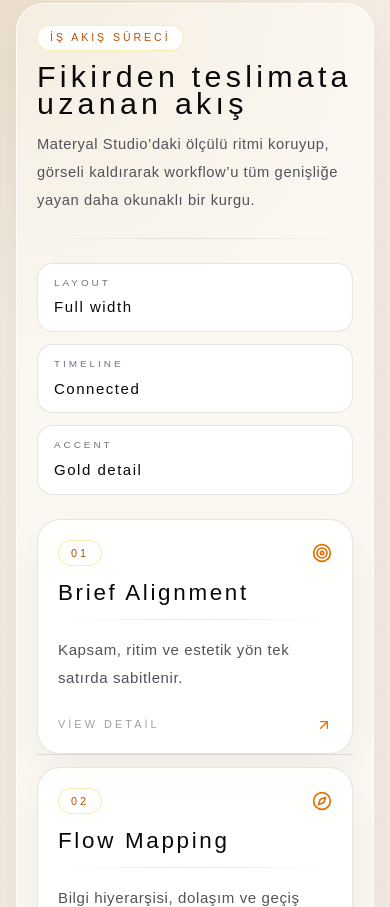
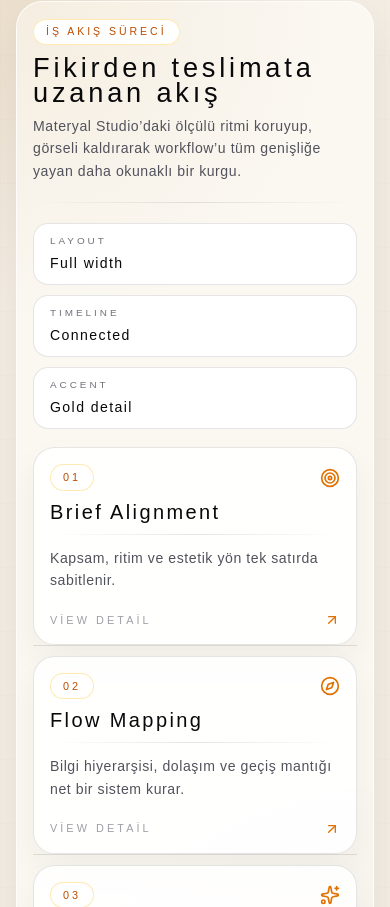
Before and after one commit to deqoin-website/Deqoin-new, a Next.js app: page / in a window 390 px wide. Shown: the part 917-1824 px from the top of the page. Built offline with nearby package versions, Linux system fonts and the light colour scheme; no server answers; the database is empty; a web font is replaced by a local one.

Commit message:
reduce workflow section height

```diff
--- a/components/WorkflowSection.tsx
+++ b/components/WorkflowSection.tsx
@@ -46,8 +46,8 @@ function WorkflowStepCard({ step }: { step: WorkflowStep }) {
   return (
     <HoverCard>
       <HoverCardTrigger asChild>
-        <Card className="group h-full !overflow-hidden !rounded-[1.45rem] !border-black/10 !bg-white/88 !shadow-[0_18px_40px_rgba(34,24,14,0.05)] !backdrop-blur-none transition-all duration-500 ease-out hover:-translate-y-1 hover:!border-amber-400/35 hover:!shadow-[0_22px_52px_rgba(34,24,14,0.08)]">
-          <CardHeader className="flex h-full flex-col gap-4 p-5 md:p-6">
+        <Card className="group h-full !overflow-hidden !rounded-[1.35rem] !border-black/10 !bg-white/88 !shadow-[0_16px_34px_rgba(34,24,14,0.05)] !backdrop-blur-none transition-all duration-500 ease-out hover:-translate-y-1 hover:!border-amber-400/35 hover:!shadow-[0_20px_44px_rgba(34,24,14,0.08)]">
+          <CardHeader className="flex h-full flex-col gap-3 p-4 md:p-5">
             <div className="flex items-center justify-between gap-4">
               <Badge
                 variant="outline"
@@ -58,13 +58,13 @@ function WorkflowStepCard({ step }: { step: WorkflowStep }) {
               <Icon className="h-5 w-5 text-amber-600 transition-transform duration-500 group-hover:-translate-y-0.5 group-hover:translate-x-0.5 group-hover:text-amber-500" />
             </div>
 
-            <CardTitle className="font-[family-name:var(--font-smooch)] text-[1.4rem] font-light leading-[0.95] tracking-[0.12em] text-zinc-950 md:text-[1.55rem]">
+            <CardTitle className="font-[family-name:var(--font-smooch)] text-[1.25rem] font-light leading-[0.95] tracking-[0.12em] text-zinc-950 md:text-[1.4rem]">
               {step.title}
             </CardTitle>
 
             <Separator className="bg-gradient-to-r from-transparent via-black/10 to-transparent" />
 
-            <CardDescription className="max-w-[22rem] font-[family-name:var(--font-smooch)] text-[0.94rem] font-light leading-7 tracking-[0.04em] text-zinc-600">
+            <CardDescription className="max-w-[22rem] font-[family-name:var(--font-smooch)] text-[0.88rem] font-light leading-[1.6] tracking-[0.04em] text-zinc-600">
               {step.description}
             </CardDescription>
 
@@ -79,7 +79,7 @@ function WorkflowStepCard({ step }: { step: WorkflowStep }) {
       </HoverCardTrigger>
 
       <HoverCardContent className="border-amber-400/20 bg-zinc-950/98 text-zinc-200">
-        <p className="font-[family-name:var(--font-smooch)] text-[0.88rem] font-light leading-6 tracking-[0.04em]">
+        <p className="font-[family-name:var(--font-smooch)] text-[0.84rem] font-light leading-6 tracking-[0.04em]">
           {step.note}
         </p>
       </HoverCardContent>
@@ -105,10 +105,10 @@ export default function WorkflowSection({
         <div className="absolute inset-0 bg-[linear-gradient(to_right,rgba(17,17,17,0.03)_1px,transparent_1px),linear-gradient(to_bottom,rgba(17,17,17,0.03)_1px,transparent_1px)] bg-[size:4rem_4rem] opacity-35" />
       </div>
 
-      <div className="relative mx-auto flex h-full w-full max-w-[90rem] flex-col px-4 py-3 md:px-7 md:py-5 lg:px-9 lg:py-8">
-        <Card className="relative flex h-full flex-col overflow-hidden !rounded-[1.75rem] !border-white/70 !bg-[#fbf8f2] !shadow-[0_18px_52px_rgba(34,24,14,0.07)]">
+      <div className="relative mx-auto flex h-full w-full max-w-[90rem] flex-col px-4 py-2.5 md:px-7 md:py-4 lg:px-9 lg:py-6">
+        <Card className="relative flex h-full flex-col overflow-hidden !rounded-[1.65rem] !border-white/70 !bg-[#fbf8f2] !shadow-[0_16px_44px_rgba(34,24,14,0.07)]">
           <div className="absolute inset-0 bg-[radial-gradient(circle_at_top_left,rgba(198,159,95,0.12),transparent_28%),radial-gradient(circle_at_bottom_right,rgba(17,17,17,0.04),transparent_30%)]" />
-          <CardHeader className="relative flex-none p-5 pb-3 md:p-6 md:pb-4">
+          <CardHeader className="relative flex-none p-4 pb-2.5 md:p-5 md:pb-3">
             <div className="flex items-start justify-between gap-4">
               <div className="max-w-4xl">
                 <Badge
@@ -117,10 +117,10 @@ export default function WorkflowSection({
                 >
                   İş Akış Süreci
                 </Badge>
-                <CardTitle className="mt-3 font-[family-name:var(--font-smooch)] text-[clamp(1.9rem,4vw,3.5rem)] font-light leading-[0.9] tracking-[0.14em] text-zinc-950">
+                <CardTitle className="mt-2.5 font-[family-name:var(--font-smooch)] text-[clamp(1.7rem,3.6vw,3rem)] font-light leading-[0.92] tracking-[0.14em] text-zinc-950">
                   Fikirden teslimata uzanan akış
                 </CardTitle>
-                <CardDescription className="mt-3 max-w-3xl font-[family-name:var(--font-smooch)] text-[0.92rem] font-light leading-7 tracking-[0.04em] text-zinc-600">
+                <CardDescription className="mt-2.5 max-w-3xl font-[family-name:var(--font-smooch)] text-[0.88rem] font-light leading-[1.6] tracking-[0.04em] text-zinc-600">
                   Materyal Studio’daki ölçülü ritmi koruyup, görseli kaldırarak
                   workflow’u tüm genişliğe yayan daha okunaklı bir kurgu.
                 </CardDescription>
@@ -131,19 +131,19 @@ export default function WorkflowSection({
               </span>
             </div>
 
-            <Separator className="mt-4 bg-gradient-to-r from-transparent via-black/10 to-transparent" />
+            <Separator className="mt-3 bg-gradient-to-r from-transparent via-black/10 to-transparent" />
 
-            <div className="mt-4 grid grid-cols-1 gap-3 sm:grid-cols-3">
+            <div className="mt-3 grid grid-cols-1 gap-2.5 sm:grid-cols-3">
               {[
                 { label: "LAYOUT", value: "Full width" },
                 { label: "TIMELINE", value: "Connected" },
                 { label: "ACCENT", value: "Gold detail" },
               ].map((item) => (
-                <div key={item.label} className="rounded-[1rem] border border-black/10 bg-white px-4 py-3">
+                <div key={item.label} className="rounded-[0.95rem] border border-black/10 bg-white px-4 py-2.5">
                   <p className="text-[0.62rem] uppercase tracking-[0.3em] text-zinc-500">
                     {item.label}
                   </p>
-                  <p className="mt-1.5 font-[family-name:var(--font-smooch)] text-[0.94rem] font-light tracking-[0.1em] text-zinc-950">
+                  <p className="mt-1 font-[family-name:var(--font-smooch)] text-[0.88rem] font-light tracking-[0.1em] text-zinc-950">
                     {item.value}
                   </p>
                 </div>
@@ -151,14 +151,14 @@ export default function WorkflowSection({
             </div>
           </CardHeader>
 
-          <CardContent className="relative flex flex-1 flex-col px-5 pb-5 pt-3 md:px-6 md:pb-6 md:pt-4">
-            <div className="relative mb-4 hidden h-px w-full bg-gradient-to-r from-transparent via-amber-400/35 to-transparent md:block">
-              <div className="absolute left-[16.66%] top-1/2 h-3 w-3 -translate-x-1/2 -translate-y-1/2 rounded-full border border-amber-500/40 bg-[#fbf8f2]" />
-              <div className="absolute left-1/2 top-1/2 h-3 w-3 -translate-x-1/2 -translate-y-1/2 rounded-full border border-amber-500/40 bg-[#fbf8f2]" />
-              <div className="absolute left-[83.33%] top-1/2 h-3 w-3 -translate-x-1/2 -translate-y-1/2 rounded-full border border-amber-500/40 bg-[#fbf8f2]" />
+          <CardContent className="relative flex flex-1 flex-col px-4 pb-4 pt-2 md:px-5 md:pb-5 md:pt-3">
+            <div className="relative mb-3 hidden h-px w-full bg-gradient-to-r from-transparent via-amber-400/35 to-transparent md:block">
+              <div className="absolute left-[16.66%] top-1/2 h-2.5 w-2.5 -translate-x-1/2 -translate-y-1/2 rounded-full border border-amber-500/40 bg-[#fbf8f2]" />
+              <div className="absolute left-1/2 top-1/2 h-2.5 w-2.5 -translate-x-1/2 -translate-y-1/2 rounded-full border border-amber-500/40 bg-[#fbf8f2]" />
+              <div className="absolute left-[83.33%] top-1/2 h-2.5 w-2.5 -translate-x-1/2 -translate-y-1/2 rounded-full border border-amber-500/40 bg-[#fbf8f2]" />
             </div>
 
-            <div className="grid flex-1 grid-cols-1 gap-3 md:grid-cols-3 md:gap-4">
+            <div className="grid flex-1 grid-cols-1 gap-2.5 md:grid-cols-3 md:gap-3">
               {WORKFLOW_STEPS.map((step, index) => (
                 <div
                   key={step.id}
@@ -169,7 +169,7 @@ export default function WorkflowSection({
               ))}
             </div>
 
-            <div className="mt-4 flex items-center justify-between gap-4 border-t border-black/10 pt-4">
+            <div className="mt-3 flex items-center justify-between gap-4 border-t border-black/10 pt-3">
               <span className="font-[family-name:var(--font-smooch)] text-[0.68rem] uppercase tracking-[0.3em] text-zinc-500">
                 Quiet luxury workflow
               </span>
```
